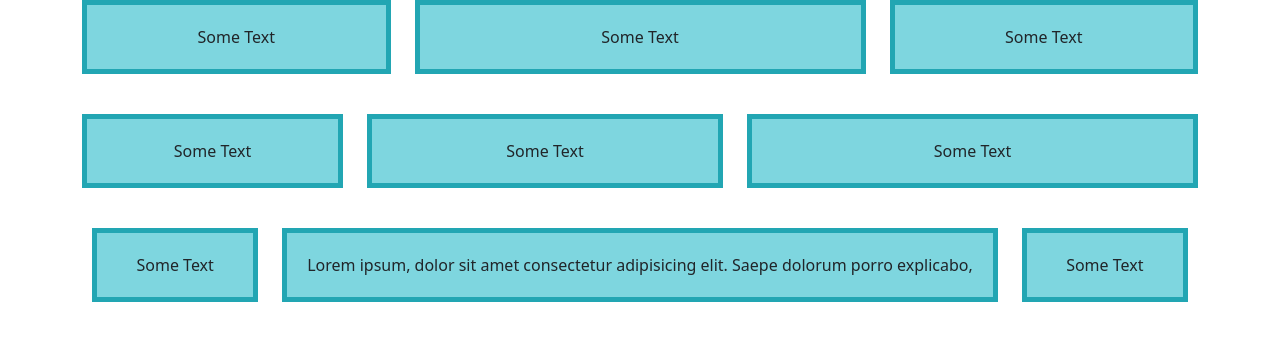
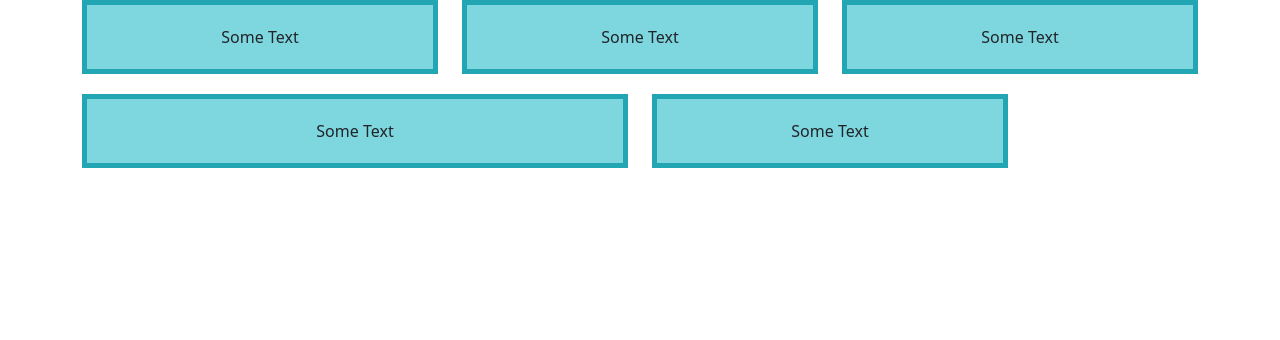
Before and after one commit to tanjirhc/Bootstrap, a plain HTML site: page index.html in a window 1280 px wide. Drawn offline with Linux system fonts and the light colour scheme.

Commit message:
row-cols-3

```diff
--- a/index.html
+++ b/index.html
@@ -9,40 +9,24 @@
 </head>
 <body>
   <div class="container">
-    <div class="row">
+    <div class="row row-cols-3">
       <div class="col">
         <div class="">Some Text</div>
       </div>
-      <div class="col-5">
+      <div class="col">
+        <div class="">Some Text</div>
+      </div>
+      <div class="col">
+        <div class="">Some Text</div>
+      </div>
+      <div class="col-6">
         <div class="">Some Text</div>
       </div>
       <div class="col">
         <div class="">Some Text</div>
       </div>
     </div>
-    <div class="row">
-      <div class="col-md-3">
-        <div class="">Some Text</div>
-      </div>
-      <div class="col-md-4">
-        <div class="">Some Text</div>
-      </div>
-      <div class="col-md-5">
-        <div class="">Some Text</div>
-      </div>
 
-    </div>
-    <div class="row justify-content-md-center">
-      <div class="col col-lg-2">
-        <div class="">Some Text</div>
-      </div>
-      <div class="col col-lg-auto">
-        <div class="">Lorem ipsum, dolor sit amet consectetur adipisicing elit. Saepe dolorum porro explicabo,</div>
-      </div>
-      <div class="col col-lg-2">
-        <div class="">Some Text</div>
-      </div>
-    </div>
   </div>
 
   <script src="js/bootstrap.bundle.min.js"></script>
```
